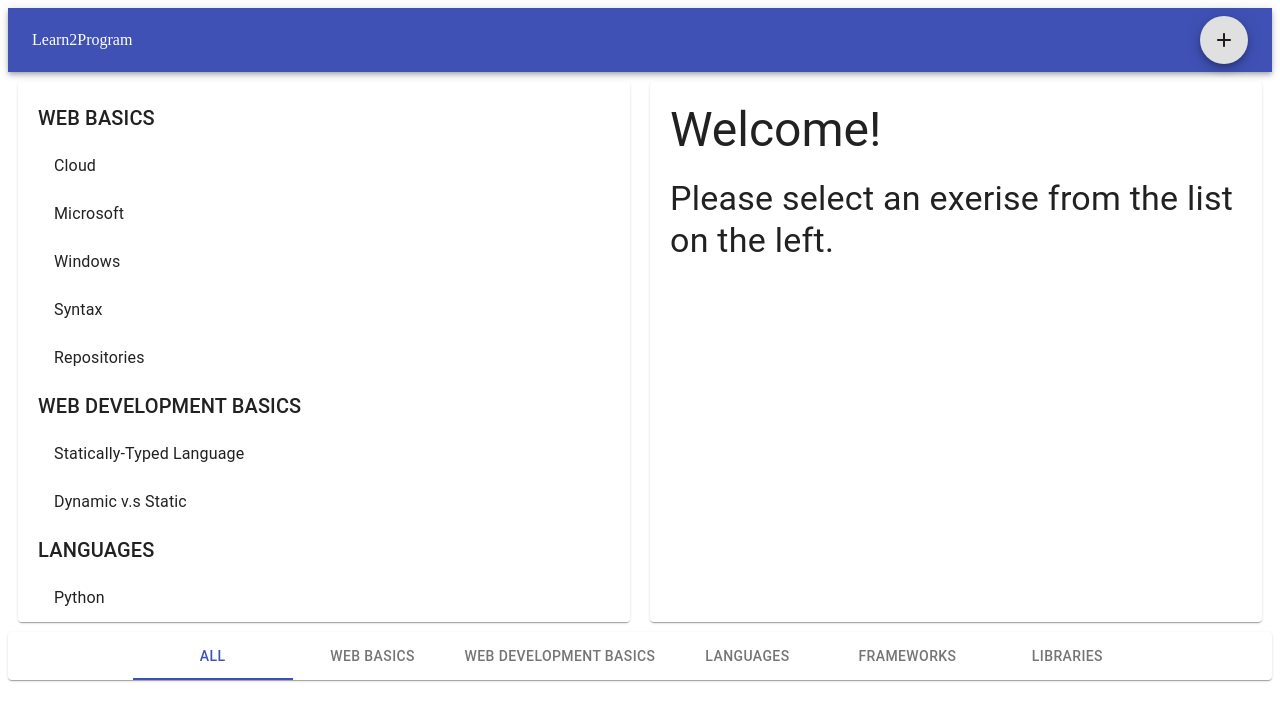
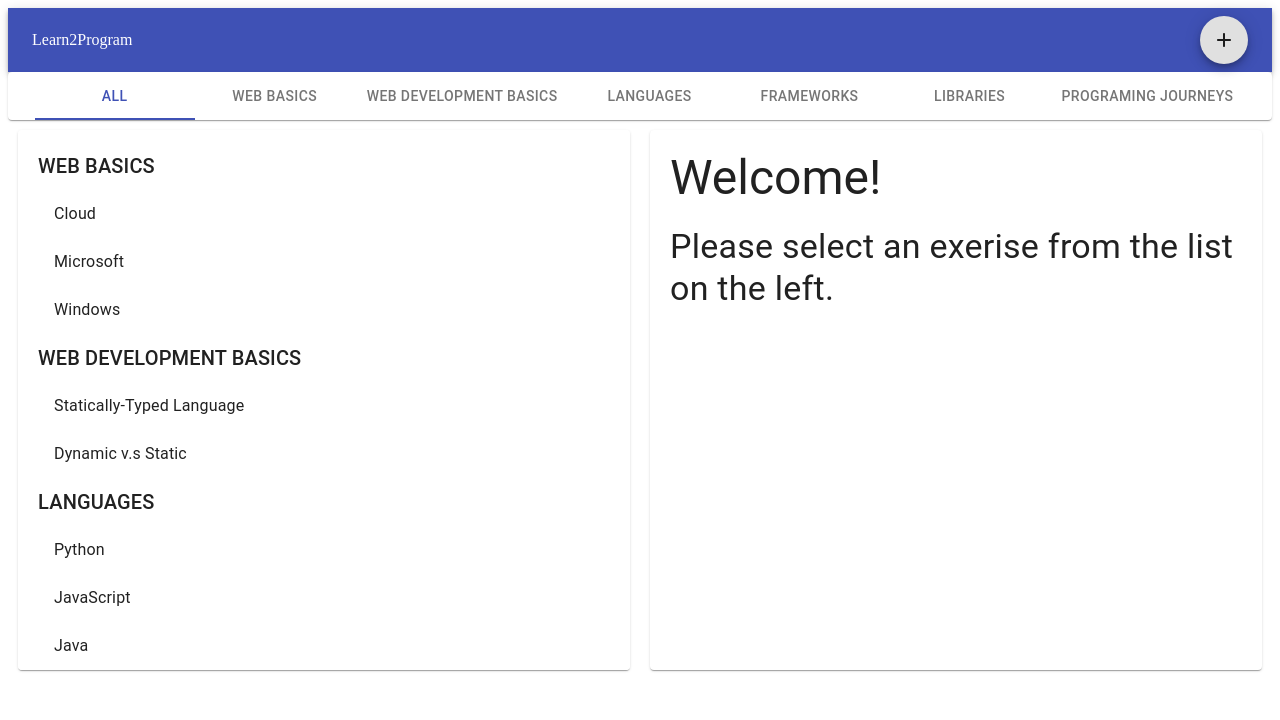
Before and after one commit to kristina-arezina/terms-2-program, a React (Create React App) app: page / in a window 1280 px wide. Shown: the top 720 px of the page. Built offline with nearby package versions, Linux system fonts and the light colour scheme.

Commit message:
changed footer to top

```diff
--- a/src/components/App.js
+++ b/src/components/App.js
@@ -42,7 +42,11 @@ export default class extends Component {
 
         return <Fragment>
             <Header />
-
+            <Footer
+                style={{marginTop:20}}
+                category = {catergory}
+                muscles = {muscles}
+                onSelect={this.handleCategorySelected}/>
             <Exercises
                 exercise={exercise}
                 category = {catergory}
@@ -50,11 +54,6 @@ export default class extends Component {
                 onSelect={this.handleExerciseSelected}
             />
 
-            <Footer
-                category = {catergory}
-            muscles = {muscles}
-                onSelect={this.handleCategorySelected}/>
-
         </Fragment>
     }
 }
--- a/src/components/Exercises/index.js
+++ b/src/components/Exercises/index.js
@@ -4,8 +4,6 @@ import {exercises} from "../../store";
 import List from '@material-ui/core/List';
 import ListItem from '@material-ui/core/ListItem';
 import ListItemText from '@material-ui/core/ListItemText';
-
-
 
 const styles = {
     Paper: {
--- a/src/components/Layout/index.js
+++ b/src/components/Layout/index.js
@@ -2,5 +2,5 @@ import Header from "./Header"
 import Footer from "./Footer"
 
 export {
-    Header, Footer
+    Footer, Header
 }
--- a/src/store.js
+++ b/src/store.js
@@ -1,6 +1,6 @@
 //Muscle groups
 export const muscles = [
-    "web basics", "web development basics", "languages", "frameworks", "libraries",
+    "web basics", "web development basics", "languages", "frameworks", "libraries", "programing journeys"
 ]
 
 export const exercises = [
@@ -80,12 +80,13 @@ export const exercises = [
         id: 'syntax',
         title: 'Syntax',
         description: 'Legs exercise...',
-        muscles: 'web basics'
+        muscles: 'programing journeys'
     },
     {
         id: 'repositories',
         title: 'Repositories',
         description: 'Legs exercise...',
-        muscles: 'web basics'
+        muscles: 'programing journeys'
     },
+
 ]
```
